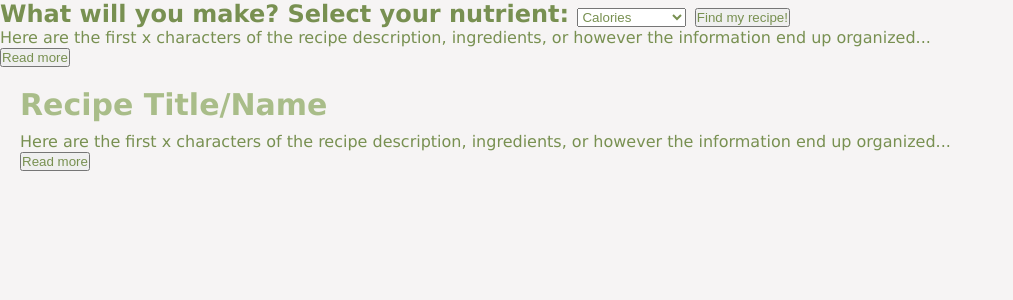
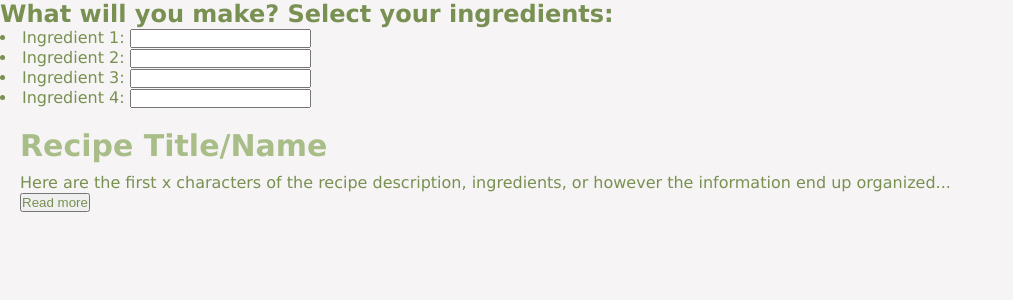
Before and after one commit to sebtezak/NutrientNoob_Flask, a Flask app: page /recipes in a window 1280 px wide. Shown: the part 87-387 px from the top of the page, without its empty margins (0-1013 px from the left). Run offline with Flask 3, Linux system fonts and the light colour scheme.

Commit message:
Updated recipes

```diff
--- a/templates/recipes.html
+++ b/templates/recipes.html
@@ -45,44 +45,27 @@
     </header>
 
     <div class="body" id="body">
-        <div class="nutrientSelect" id="nutrientSelect">
-            <h2>What will you make? Select your <label for="nutrients">nutrient:</label>
 
-                <select name="nutrients" id="nutrients" label="...">
-                    <option value="Data.Kilocalories">Calories</option>
-                    <option value="Data.Carbohydrate">Carbohydrate</option>
-                    <option value="Data.Cholesterol">Cholesterol</option>
-                    <option value="Data.Choline">Choline</option>
-                    <option value="Data.Fiber">Fiber</option>
-                    <option value="Data.Protein">Protein</option>
-                    <option value="Data.Fat.Saturated Fat">Saturated Fat</option>
-                    <option value="Data.Fat.Total Lipid">Total Fat</option>
-                    <optgroup label="Minerals">
-                        <option value="Data.Major Minerals.Calcium">Calcium</option>
-                        <option value="Data.Major Minerals.Copper">Copper</option>
-                        <option value="Data.Major Minerals.Iron">Iron</option>
-                        <option value="Data.Major Minerals.Magnesium">Magnesium</option>
-                        <option value="Data.Major Minerals.Phosphorus">Phosphorus</option>
-                        <option value="Data.Major Minerals.Potassium">Potassium</option>
-                        <option value="Data.Major Minerals.Sodium">Sodium</option>
-                        <option value="Data.Major Minerals.Zinc">Zinc</option>
-                    </optgroup>
-                    <optgroup label="Vitamins">
-                        <option value="Data.Vitamins.Vitamin A - RAE">Vitamin A</option>
-                        <option value="Data.Vitamins.Vitamin B12">Vitamin B12</option>
-                        <option value="Data.Vitamins.Vitamin B6">Vitamin B6</option>
-                        <option value="Data.Vitamins.Vitamin C">Vitamin C</option>
-                        <option value="Data.Vitamins.Vitamin E">Vitamin E</option>
-                        <option value="Data.Vitamins.Vitamin K">Vitamin K</option>
-                    </optgroup>
 
-                </select>
-                <button id="findMyButton" onclick="search_ingredients_by_nutrients()">Find my recipe!</button>
+            <!--IDK how you want to collect the responses I just put in a form placeholder for now-->
+            <h2>What will you make? Select your ingredients:</h2>
+            <li>
+                Ingredient 1: <input type="text" id="ingredient1" placeholder="">
+            </li>
+            <li>
+                Ingredient 2: <input type="text" id="ingredient1" placeholder="">
+            </li>
+            <li>
+                Ingredient 3: <input type="text" id="ingredient1" placeholder="">
+            </li>
+            <li>
+                Ingredient 4: <input type="text" id="ingredient1" placeholder="">
+            </li>
 
-            </h2>
-            <p>Here are the first x characters of the recipe description, ingredients, or however the information end up organized<span id="dots">...</span><span id="more"> and here is the rest of the description/maybe the entire recipe. And now I will write gibberish so that it goes to the second line or perhaps even further who knows pop pop pop.</span></p>
-            <button onclick="readMore()" id="readMoreBtn">Read more</button>
-        </div>
+
+
+
+
     </div>
 
         <div class="body" id="body">
```
